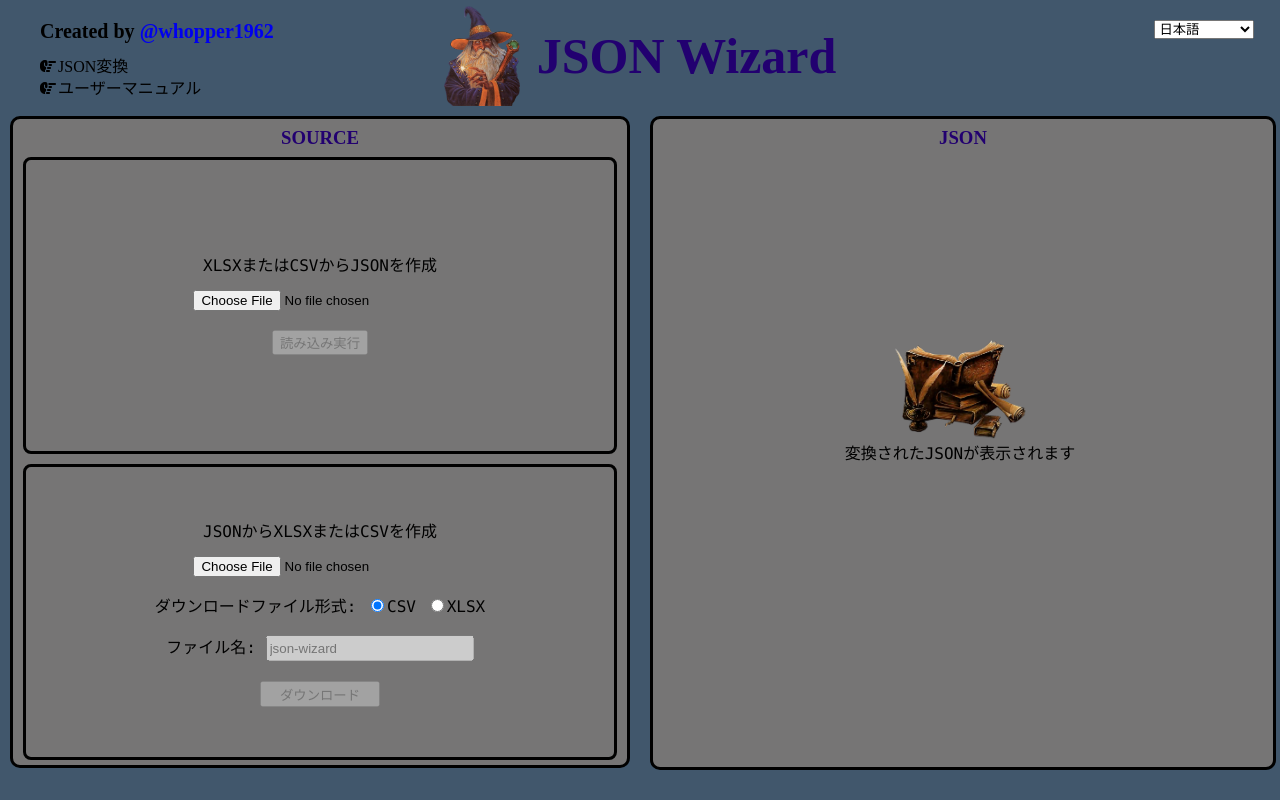
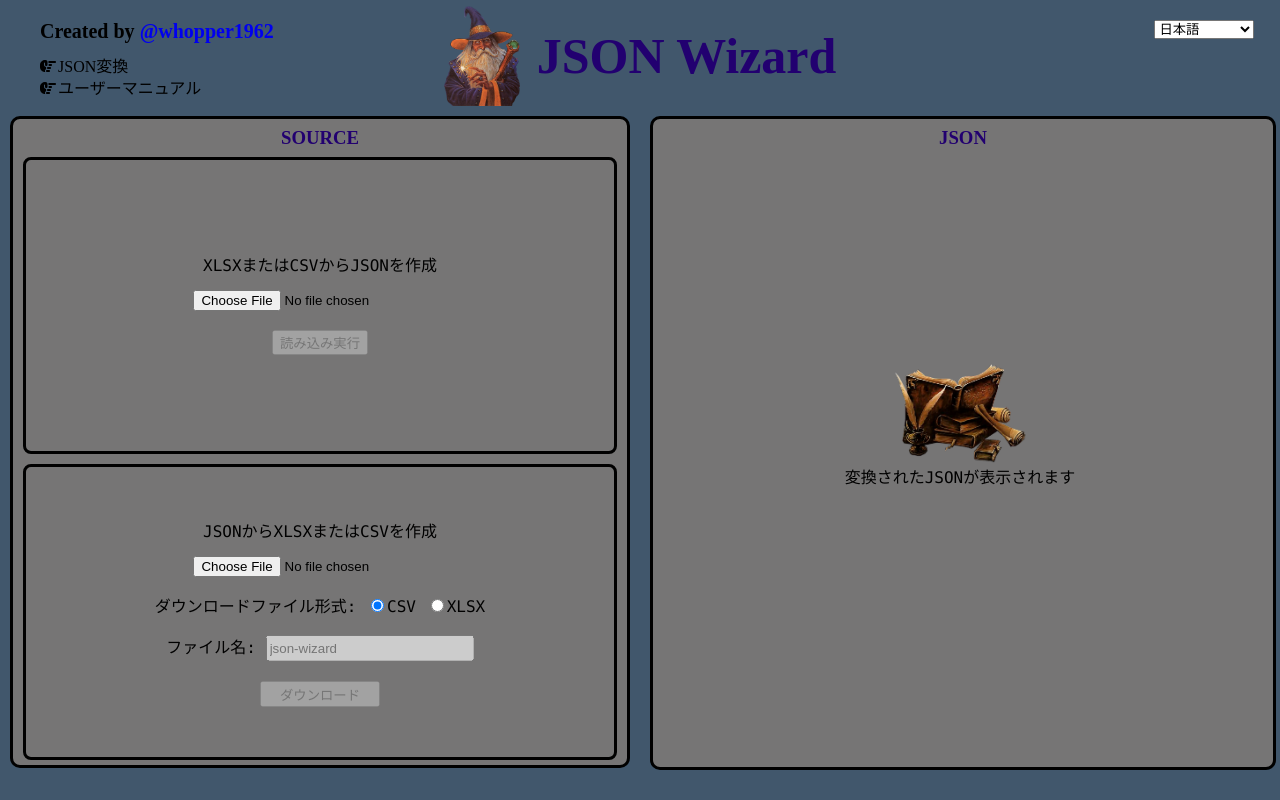
Before and after one commit to whopper1962/json-wizard-demo, a Vue app: page / in a window 1280 px wide. Built offline with nearby package versions, Linux system fonts and the light colour scheme.

Commit message:
fix json placeholder icon size/ 3

```diff
--- a/src/components/JsonView.vue
+++ b/src/components/JsonView.vue
@@ -213,7 +213,7 @@ export default {
   left: 0;
   margin: auto;
   width: 80%;
-  height: 13rem;
+  height: 10rem;
 }
 .copy-to-clipboard-button {
   /* background-color: rgb(182, 71, 71); */
```
